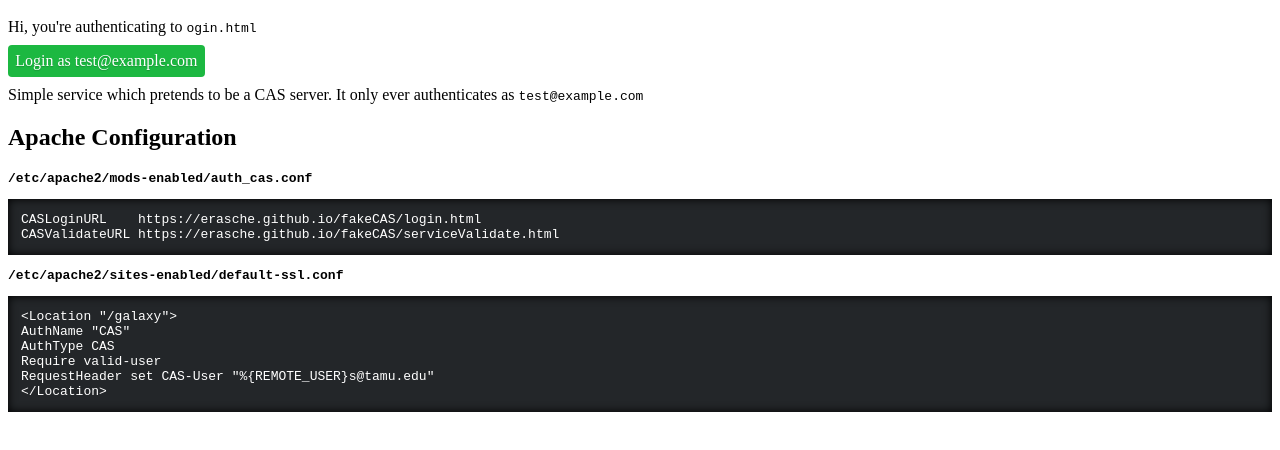
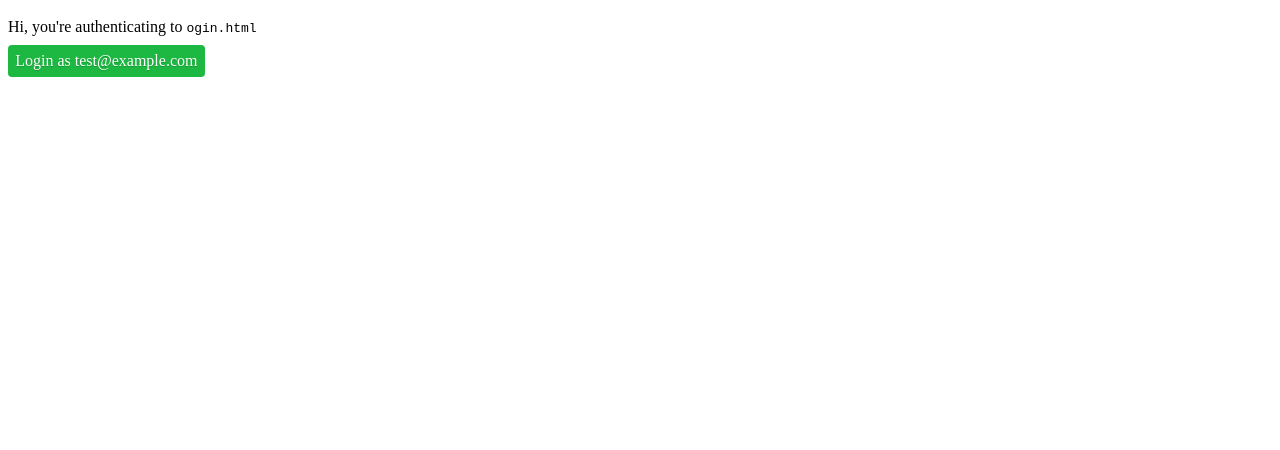
Before and after one commit to hexylena/fakeCAS, a plain HTML site: page login.html in a window 1280 px wide. Shown: the part 48-498 px from the top of the page. Drawn offline with nearby package versions, Linux system fonts and the light colour scheme.

Commit message:
simplify

```diff
--- a/login.html
+++ b/login.html
@@ -3,13 +3,6 @@
 		<script src="https://cdnjs.cloudflare.com/ajax/libs/jquery/3.1.1/jquery.js" integrity="sha256-16cdPddA6VdVInumRGo6IbivbERE8p7CQR3HzTBuELA=" crossorigin="anonymous"></script>
 		<style type="text/css">
 			#service { font-family: monospace }
-			.code {
-				white-space: pre-wrap;
-				background: #232629;
-				color: white;
-				padding: 1em;
-				box-shadow: inset 0 0 10px #000000;
-			}
 			.qq {
 				text-decoration: none;
 				color: white;
@@ -28,24 +21,6 @@
 		</p>
 
 		<a id="login" href="#" class="qq">Login as test@example.com</a>
-		<p>
-			Simple service which pretends to be a CAS server. It only ever authenticates as <code>test@example.com</code>
-		</p>
-		<h2>Apache Configuration</h2>
-<b><code>/etc/apache2/mods-enabled/auth_cas.conf</code></b>
-<pre class="code">
-CASLoginURL    https://erasche.github.io/fakeCAS/login.html
-CASValidateURL https://erasche.github.io/fakeCAS/serviceValidate.html
-</pre>
-<b><code>/etc/apache2/sites-enabled/default-ssl.conf</code></b>
-<pre class="code">
-&lt;Location "/galaxy"&gt;
-AuthName "CAS"
-AuthType CAS
-Require valid-user
-RequestHeader set CAS-User "%{REMOTE_USER}s@tamu.edu"
-&lt;/Location&gt;
-</pre>
 
 <script type="text/javascript">
 var href = window.location.href;
```
Also changed, not shown: index.html (added, +31 -0 lines).
